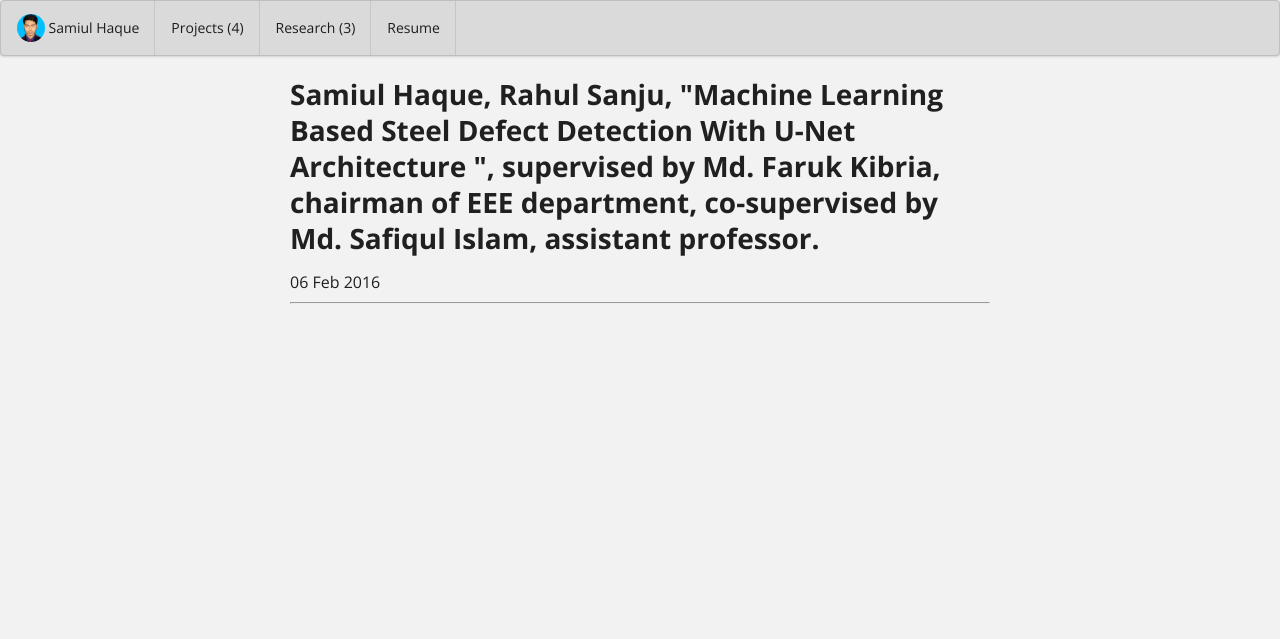
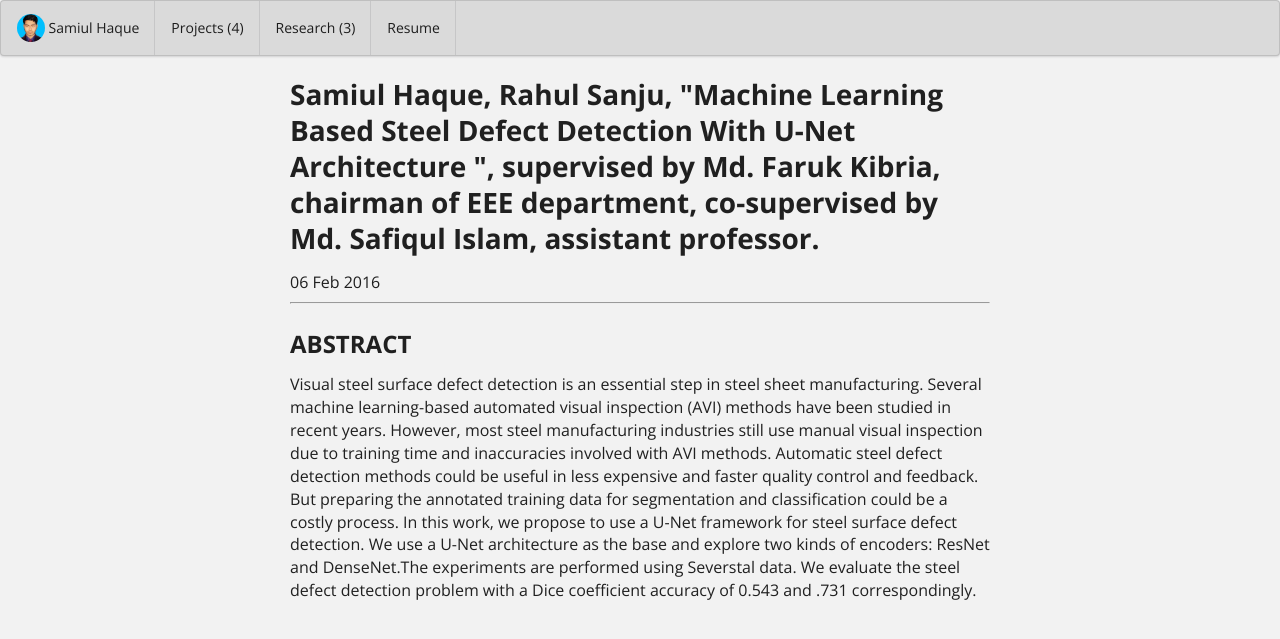
Before and after one commit to samiulextreem/samiulextreem.github.io, a Jekyll site: the page built from research/2016-02-06.md, in a window 1280 px wide. Shown: the top 639 px of the page. Built offline with Jekyll 4.4.1, drawn with Linux system fonts in a browser that asks for light colours.

Commit message:
Update 2016-02-06.md

```diff
--- a/research/2016-02-06.md
+++ b/research/2016-02-06.md
@@ -6,4 +6,9 @@
 date: 2016-02-06
 labels:
   - Engineering
+  - Machine learning
+
 ---
+ABSTRACT
+----------
+Visual steel surface defect detection is an essential step in steel sheet manufacturing. Several machine learning-based automated visual inspection (AVI) methods have been studied in recent years. However, most steel manufacturing industries still use manual visual inspection due to training time and inaccuracies involved with AVI methods. Automatic steel defect detection methods could be useful in less expensive and faster quality control and feedback. But preparing the annotated training data for segmentation and classification could be a costly process. In this work, we propose to use a U-Net framework for steel surface defect detection. We use a U-Net architecture as the base and explore two kinds of encoders: ResNet and DenseNet.The experiments are performed using Severstal data. We evaluate the steel defect detection problem with a Dice coefficient accuracy of 0.543 and .731 correspondingly.
```
